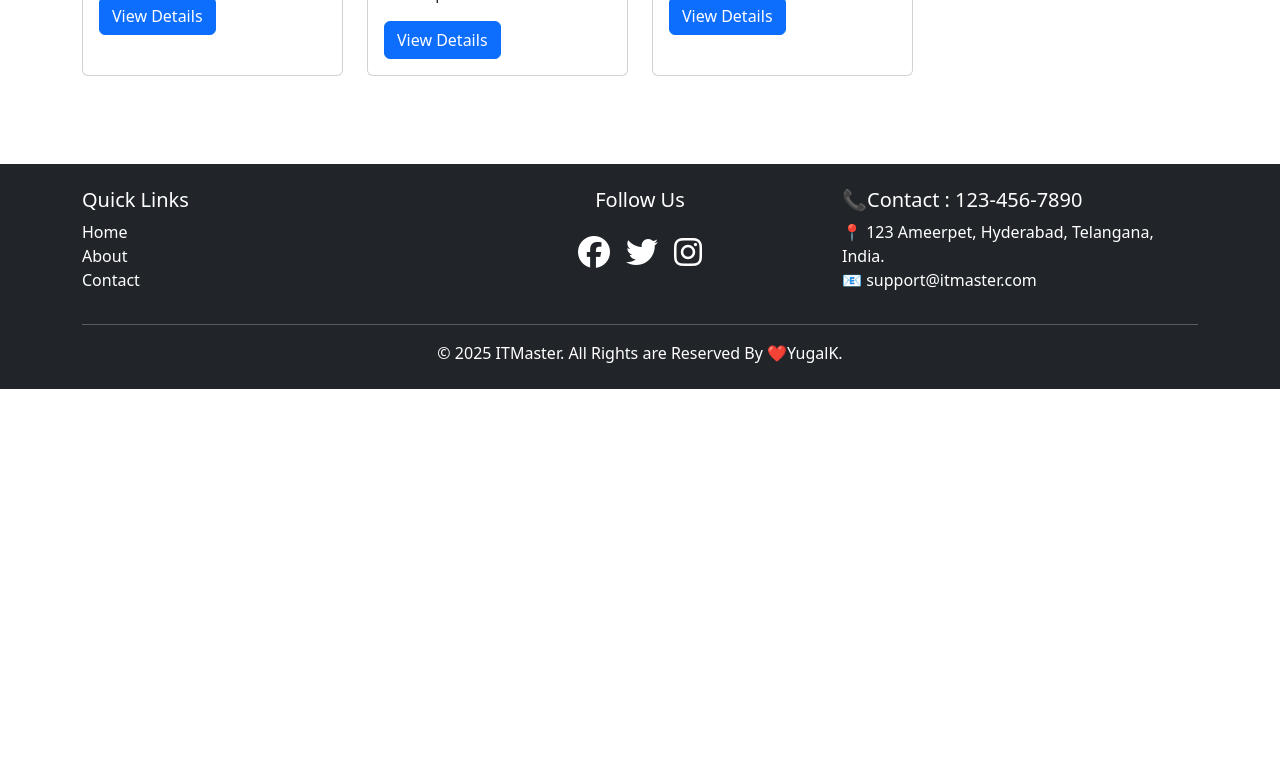
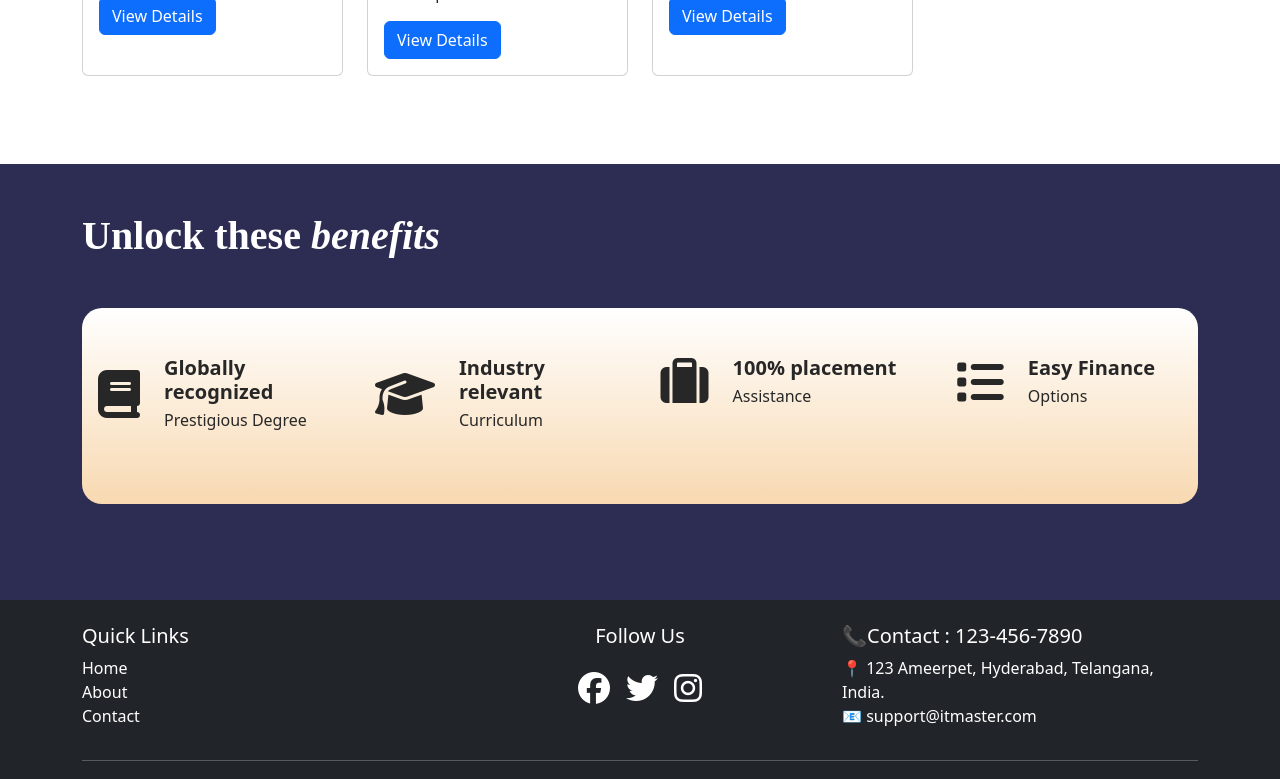
Before and after one commit to Yugal-kosamshile/IT-Master-FrontEnd-React, a React (Vite) app: page / in a window 1280 px wide. Shown: the part 1268-2047 px from the top of the page. Before the commit the page ends 1657 px from the top, so only its background shows below. Built offline with nearby package versions, Linux system fonts and the light colour scheme.

Commit message:
added some content and apply style

```diff
--- a/src/App.css
+++ b/src/App.css
@@ -65,3 +65,41 @@
   font-family: serif, 'Times New Roman', Times;
   margin-bottom: 20px;
 }
+.benefit-section {
+  background-color: rgb(45, 45, 83);
+  background-size: cover;
+  width: 100%;
+  margin: 0;
+  padding: 3rem 1rem; /* Use padding instead of fixed height */
+}
+
+.benefit-section .heading {
+  color: white;
+}
+
+.benefit-section .benefits {
+  background: linear-gradient(180deg,white, rgb(248, 217, 177));
+  color: #272727;
+  border-radius: 20px;
+  padding: 2rem 1rem;
+  width: 100%;
+}
+
+/* Responsive typography and layout */
+@media (max-width: 768px) {
+  .benefit-section .benefits {
+    padding: 1.5rem 1rem;
+  }
+
+  .benefits i {
+    font-size: 2rem !important;
+  }
+
+  .benefits h5 {
+    font-size: 1rem;
+  }
+
+  .benefits p {
+    font-size: 0.875rem;
+  }
+}
--- a/src/pages/Home.jsx
+++ b/src/pages/Home.jsx
@@ -39,7 +39,7 @@ function Home() {
 
       {/* Courses Section */}
       <div className="container py-5">
-        <h1 className="heading text-center mb-5">Let's Start Learning</h1>
+        <h1 className="heading mb-5">Let's Start Learning</h1>
         <div className="row">
           {courses.map((course) => (
             <div
@@ -52,6 +52,36 @@ function Home() {
         </div>
       </div>
 
+      {/* benefit Section Outside of Bootstrap Container */}
+
+    <div className="benefit-section d-flex flex-column align-items-start text-white px-4">
+      <div className="container">
+  <h1 className="heading mb-5 display-5 text-start">Unlock these <i>benefits</i></h1>
+
+  <div className="benefits py-5 mb-5">
+    <div className="row justify-content-center">
+      {[
+        { icon: 'book', title: 'Globally recognized', subtitle: 'Prestigious Degree' },
+        { icon: 'graduation-cap', title: 'Industry relevant', subtitle: 'Curriculum' },
+        { icon: 'suitcase', title: '100% placement', subtitle: 'Assistance' },
+        { icon: 'list', title: 'Easy Finance', subtitle: 'Options' }
+      ].map((benefit, index) => (
+        <div className="col-12 col-sm-6 col-lg-3 mb-4" key={index}>
+          <div className="d-flex align-items-center justify-content-center gap-4">
+            <i className={`fa-solid fa-${benefit.icon} fa-3x`}></i>
+            <div className="text-start">
+              <h5 className="mb-1 fw-bold">{benefit.title}</h5>
+              <p className="mb-0 fs-6">{benefit.subtitle}</p>
+            </div>
+          </div>
+        </div>
+      ))}
+    </div>
+  </div>
+  </div>
+</div>
+
+
     </>
   );
 }
```
